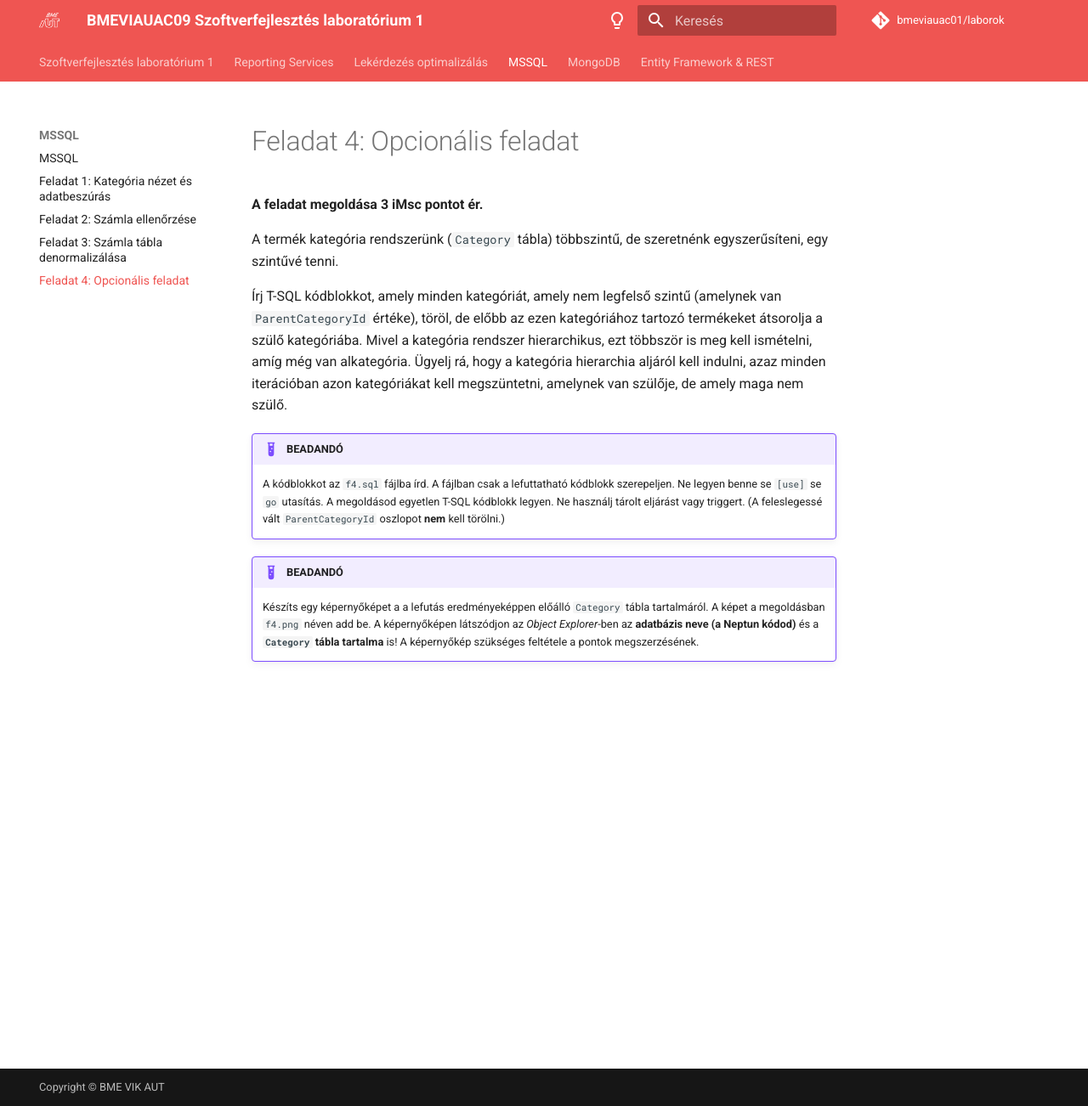
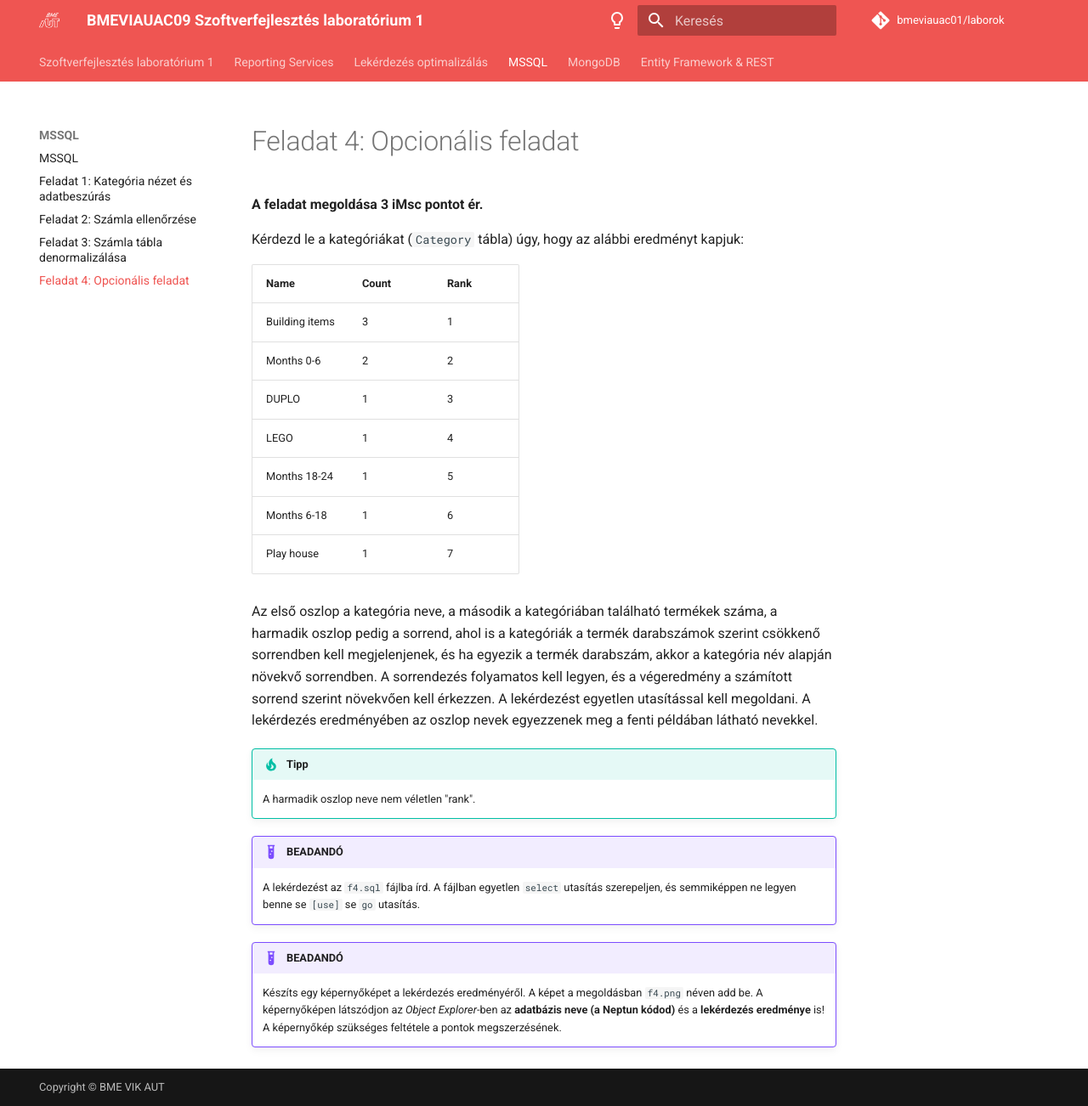
Before and after one commit to bmeviauac01/softwarelab1, an MkDocs documentation site: the page built from docs/Lab-MSSQL/Feladat-4.md, in a window 1280 px wide and 1302 px high. Shown: the whole window at 85% size. Built offline with MkDocs 1.6.1 and Material for MkDocs 9.7.7, drawn with Linux system fonts in a browser that asks for light colours; comment, search, counter and statistics services are not loaded.

Commit message:
MSSQL: feladat változtatások 2022

```diff
--- a/docs/Lab-MSSQL/Feladat-4.md
+++ b/docs/Lab-MSSQL/Feladat-4.md
@@ -2,12 +2,25 @@
 
 **A feladat megoldása 3 iMsc pontot ér.**
 
-A termék kategória rendszerünk (`Category` tábla) többszintű, de szeretnénk egyszerűsíteni, egy szintűvé tenni.
+Kérdezd le a kategóriákat (`Category` tábla) úgy, hogy az alábbi eredményt kapjuk:
 
-Írj T-SQL kódblokkot, amely minden kategóriát, amely nem legfelső szintű (amelynek van `ParentCategoryId` értéke), töröl, de előbb az ezen kategóriához tartozó termékeket átsorolja a szülő kategóriába. Mivel a kategória rendszer hierarchikus, ezt többször is meg kell ismételni, amíg még van alkategória. Ügyelj rá, hogy a kategória hierarchia aljáról kell indulni, azaz minden iterációban azon kategóriákat kell megszüntetni, amelynek van szülője, de amely maga nem szülő.
+| Name           | Count | Rank |
+| -------------- | ----- | ---- |
+| Building items |     3 |    1 |
+| Months 0-6     |     2 |    2 |
+| DUPLO          |     1 |    3 |
+| LEGO           |     1 |    4 |
+| Months 18-24   |     1 |    5 |
+| Months 6-18    |     1 |    6 |
+| Play house     |     1 |    7 |
+
+Az első oszlop a kategória neve, a második a kategóriában található termékek száma, a harmadik oszlop pedig a sorrend, ahol is a kategóriák a termék darabszámok szerint csökkenő sorrendben kell megjelenjenek, és ha egyezik a termék darabszám, akkor a kategória név alapján növekvő sorrendben. A sorrendezés folyamatos kell legyen, és a végeredmény a számított sorrend szerint növekvően kell érkezzen. A lekérdezést egyetlen utasítással kell megoldani. A lekérdezés eredményében az oszlop nevek egyezzenek meg a fenti példában látható nevekkel.
+
+!!! tip "Tipp"
+    A harmadik oszlop neve nem véletlen "rank".
 
 !!! example "BEADANDÓ"
-    A kódblokkot az `f4.sql` fájlba írd. A fájlban csak a lefuttatható kódblokk szerepeljen. Ne legyen benne se `[use]` se `go` utasítás. A megoldásod egyetlen T-SQL kódblokk legyen. Ne használj tárolt eljárást vagy triggert. (A feleslegessé vált `ParentCategoryId` oszlopot **nem** kell törölni.)
+    A lekérdezést az `f4.sql` fájlba írd. A fájlban egyetlen `select` utasítás szerepeljen, és semmiképpen ne legyen benne se `[use]` se `go` utasítás.
 
 !!! example "BEADANDÓ"
-    Készíts egy képernyőképet a a lefutás eredményeképpen előálló `Category` tábla tartalmáról. A képet a megoldásban `f4.png` néven add be. A képernyőképen látszódjon az _Object Explorer_-ben az **adatbázis neve (a Neptun kódod)** és a **`Category` tábla tartalma** is! A képernyőkép szükséges feltétele a pontok megszerzésének.
+    Készíts egy képernyőképet a lekérdezés eredményéről. A képet a megoldásban `f4.png` néven add be. A képernyőképen látszódjon az _Object Explorer_-ben az **adatbázis neve (a Neptun kódod)** és a **lekérdezés eredménye** is! A képernyőkép szükséges feltétele a pontok megszerzésének.
```
Also changed, not shown: docs/Lab-MSSQL/Feladat-1.md (+1 -1 lines), docs/Lab-MSSQL/Feladat-2.md (+3 -3 lines).
